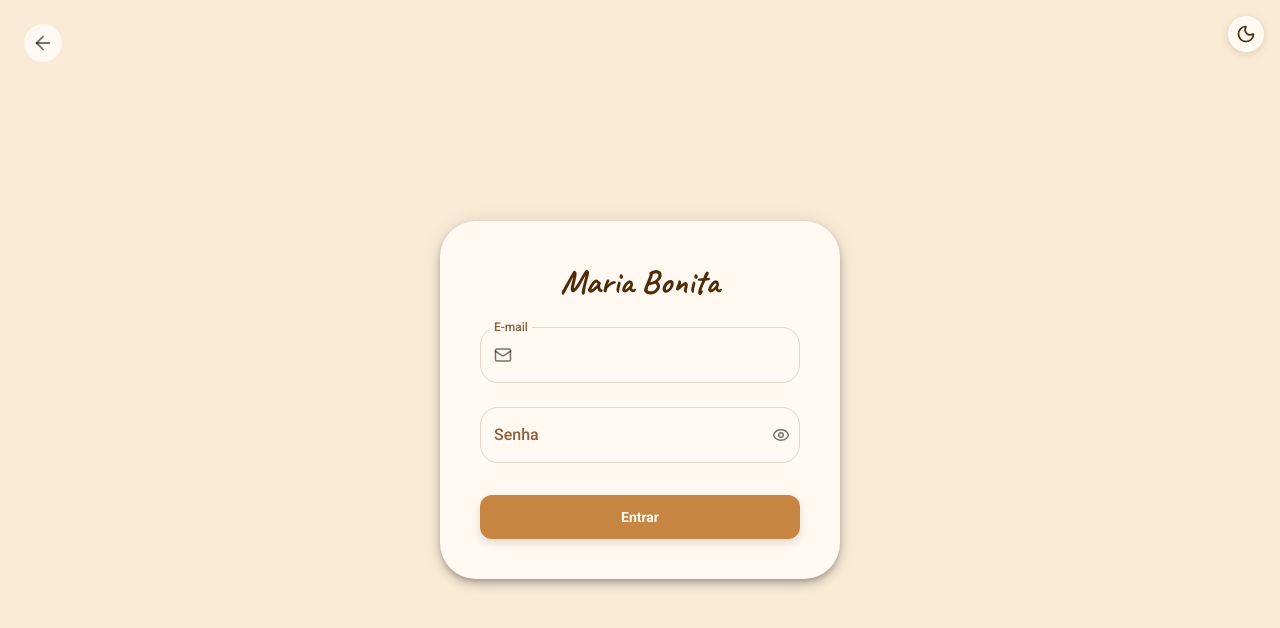
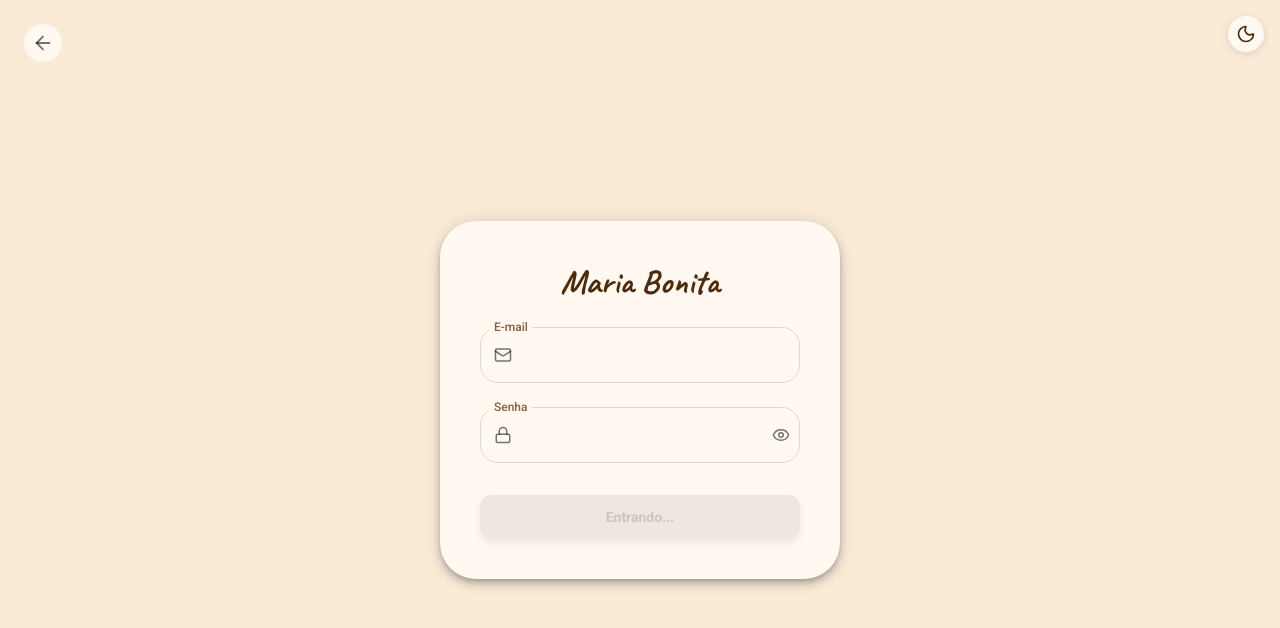
Before and after one commit to Caiocr8/sistema-pedidos, a React (Vite) app: page /login in a window 1280 px wide. Shown: the top 628 px of the page. Built offline with nearby package versions, Linux system fonts and the light colour scheme; no server answers; sample sign-in values are in the browser's storage.

Commit message:
bugfix: bug login solved

```diff
--- a/src/routes/_auth.tsx
+++ b/src/routes/_auth.tsx
@@ -1,4 +1,4 @@
-import { createFileRoute, Outlet, useRouter } from '@tanstack/react-router';
+import { createFileRoute, Outlet, useRouter, useLocation } from '@tanstack/react-router';
 import { useUserStore } from '@/store/user-store';
 import { Box, CircularProgress } from '@mui/material';
 import { useEffect } from 'react';
@@ -10,13 +10,39 @@ export const Route = createFileRoute('/_auth')({
 function AuthLayout() {
     const { user, isLoading } = useUserStore();
     const router = useRouter();
+    const location = useLocation(); // Hook para pegar a URL atual
 
     useEffect(() => {
-        if (!isLoading && !user) {
-            router.navigate({ to: '/login', replace: true });
+        if (!isLoading) {
+            // 1. Verificação Básica: Se não estiver logado, vai para Login
+            if (!user) {
+                router.navigate({ to: '/login', replace: true });
+                return;
+            }
+
+            // 2. Verificação de Role (Permissões)
+            if (user.role === 'garcom') {
+                // Lista de caminhos que o Garçom NÃO pode acessar
+                const restrictedPaths = [
+                    '/painel/dashboard',
+                    '/painel/funcionarios',
+                    '/painel/caixa'
+                ];
+
+                // Verifica se a URL atual começa com algum caminho proibido
+                const isRestricted = restrictedPaths.some(path => location.pathname.startsWith(path));
+
+                if (isRestricted) {
+                    // Se tentar acessar, joga para a tela de pedidos
+                    router.navigate({ to: '/painel/pedidos', replace: true });
+                }
+            }
+
+            // (Opcional) Você pode adicionar regras para outros cargos aqui se precisar
         }
-    }, [user, isLoading, router]);
+    }, [user, isLoading, router, location.pathname]);
 
+    // Tela de Carregamento enquanto verifica a sessão
     if (isLoading) {
         return (
             <Box sx={{ display: 'flex', alignItems: 'center', justifyContent: 'center', height: '100vh', width: '100vw', bgcolor: 'background.default' }}>
@@ -25,6 +51,8 @@ function AuthLayout() {
         );
     }
 
+    // Se não tiver usuário (e já passou do loading), não renderiza nada (o useEffect vai redirecionar)
     if (!user) return null;
+
     return <Outlet />;
 }
--- a/src/routes/index.tsx
+++ b/src/routes/index.tsx
@@ -15,13 +15,17 @@ function HomePage() {
     const { user, isAuthReady } = useUserStore();
 
     useEffect(() => {
-        // Tenta redirecionar para o painel se já estiver logado
+        // Redirecionamento automático se já estiver logado
         if (isAuthReady && user) {
-            router.navigate({ to: '/painel/dashboard' });
+            if (user.role === 'garcom') {
+                router.navigate({ to: '/painel/pedidos' });
+            } else {
+                router.navigate({ to: '/painel/dashboard' });
+            }
         }
     }, [isAuthReady, user, router]);
 
-    // --- CORREÇÃO: Mostra um Loading em vez de tela branca ---
+    // Tela de Carregamento
     if (isAuthReady && user) {
         return (
             <Box sx={{
@@ -39,8 +43,8 @@ function HomePage() {
             </Box>
         );
     }
-    // ---------------------------------------------------------
 
+    // Tela Inicial (Login/Ajuda)
     return (
         <Container maxWidth="sm" sx={{ display: 'flex', flexDirection: 'column', alignItems: 'center', justifyContent: 'center', minHeight: '100vh', py: 4 }}>
             <Paper elevation={12} sx={{ p: { xs: 4, sm: 6 }, borderRadius: 5, textAlign: 'center', bgcolor: 'background.paper' }}>
--- a/src/routes/login.tsx
+++ b/src/routes/login.tsx
@@ -1,13 +1,14 @@
 import { createFileRoute, useRouter, Link } from '@tanstack/react-router';
 import { useState, useEffect } from 'react';
 import { Box, Grid, Paper, Typography, InputAdornment } from '@mui/material';
-import { Mail, Eye, EyeOff, ArrowLeft } from 'lucide-react';
+import { Mail, Eye, EyeOff, ArrowLeft, Lock } from 'lucide-react';
 import Button from '@/components/ui/button';
 import IconButton from '@/components/ui/icon-button';
 import Input from '@/components/forms/input';
 import { signInWithEmailAndPassword } from 'firebase/auth';
 import { auth } from '@/lib/api/firebase/config';
 import { useUserStore } from '@/store/user-store';
+import { fetchUserDataFromFirestore } from '@/lib/api/firebase/user'; // Importe a função de busca
 
 export const Route = createFileRoute('/login')({
     component: LoginPage,
@@ -21,16 +22,14 @@ function LoginPage() {
     const [loading, setLoading] = useState(false);
     const [error, setError] = useState<string | null>(null);
 
-    const { user, isAuthReady } = useUserStore();
+    const { login, user, isAuthReady } = useUserStore();
 
-    // Lógica de Redirecionamento Inteligente
+    // Redirecionamento de segurança caso o usuário acesse /login já estando logado
     useEffect(() => {
         if (isAuthReady && user) {
-            // Se for Garçom -> Pedidos
             if (user.role === 'garcom') {
                 router.navigate({ to: '/painel/pedidos' });
             } else {
-                // Admin ou Caixa -> Dashboard
                 router.navigate({ to: '/painel/dashboard' });
             }
         }
@@ -42,15 +41,43 @@ function LoginPage() {
         setError(null);
 
         try {
-            // Apenas autentica no Firebase.
-            // O AuthProvider vai detectar o login, buscar a role (garcom/admin)
-            // e atualizar o userStore, disparando o useEffect acima.
-            await signInWithEmailAndPassword(auth, email, password);
+            // 1. Autentica no Firebase Authentication
+            const userCredential = await signInWithEmailAndPassword(auth, email, password);
+            const firebaseUser = userCredential.user;
 
-            // Não navegamos manualmente aqui para evitar redirecionar antes de saber o cargo
+            // 2. Busca manualmente os dados no Firestore para pegar o 'role'
+            const firestoreData = await fetchUserDataFromFirestore(firebaseUser.uid);
+            const role = firestoreData?.role || 'garcom'; // Define padrão se não encontrar
+
+            // 3. Atualiza a Store manualmente com o ROLE correto
+            login({
+                uid: firebaseUser.uid,
+                email: firebaseUser.email || '',
+                displayName: firebaseUser.displayName || firestoreData?.displayName,
+                photoURL: firebaseUser.photoURL || firestoreData?.photoURL,
+                role: role, // Aqui passamos o role explicitamente
+            });
+
+            // 4. Redireciona baseado no role recuperado agora
+            if (role === 'garcom') {
+                await router.navigate({ to: '/painel/pedidos' });
+            } else {
+                await router.navigate({ to: '/painel/dashboard' });
+            }
+
         } catch (err: any) {
-            setError("Erro ao fazer login. Verifique suas credenciais.");
-            setLoading(false); // Só para o loading se der erro
+            console.error("Erro login:", err);
+            let msg = "Erro ao fazer login.";
+
+            if (err.code === 'auth/invalid-credential' || err.code === 'auth/user-not-found' || err.code === 'auth/wrong-password') {
+                msg = "E-mail ou senha incorretos.";
+            } else if (err.code === 'auth/too-many-requests') {
+                msg = "Muitas tentativas. Tente novamente mais tarde.";
+            }
+
+            setError(msg);
+        } finally {
+            setLoading(false);
         }
     };
 
@@ -67,8 +94,22 @@ function LoginPage() {
                     <Paper elevation={6} sx={{ p: 5, borderRadius: 3, width: '100%', maxWidth: 400, textAlign: 'center' }}>
                         <Typography variant="h4" sx={{ fontFamily: 'Caveat, cursive', mb: 1 }}>Maria Bonita</Typography>
                         <form onSubmit={handleLogin}>
-                            <Input label="E-mail" value={email} onChange={(e) => setEmail(e.target.value)} icon={<Mail size={18} />} fullWidth margin="normal" />
-                            <Input label="Senha" type={showPassword ? 'text' : 'password'} value={password} onChange={(e) => setPassword(e.target.value)} fullWidth margin="normal"
+                            <Input
+                                label="E-mail"
+                                value={email}
+                                onChange={(e) => setEmail(e.target.value)}
+                                icon={<Mail size={18} />}
+                                fullWidth
+                                margin="normal"
+                            />
+                            <Input
+                                label="Senha"
+                                type={showPassword ? 'text' : 'password'}
+                                value={password}
+                                onChange={(e) => setPassword(e.target.value)}
+                                icon={<Lock size={18} />}
+                                fullWidth
+                                margin="normal"
                                 InputProps={{
                                     endAdornment: (
                                         <InputAdornment position="end">
@@ -80,7 +121,17 @@ function LoginPage() {
                                 }}
                             />
                             {error && <Typography color="error" variant="body2" sx={{ mt: 1 }}>{error}</Typography>}
-                            <Button type="submit" variant="contained" loading={loading} fullWidth sx={{ mt: 3 }}>Entrar</Button>
+
+                            <Button
+                                type="submit"
+                                variant="contained"
+                                loading={loading}
+                                disabled={loading || !!user}
+                                fullWidth
+                                sx={{ mt: 3 }}
+                            >
+                                {user ? "Entrando..." : "Entrar"}
+                            </Button>
                         </form>
                     </Paper>
                 </Grid>
```
